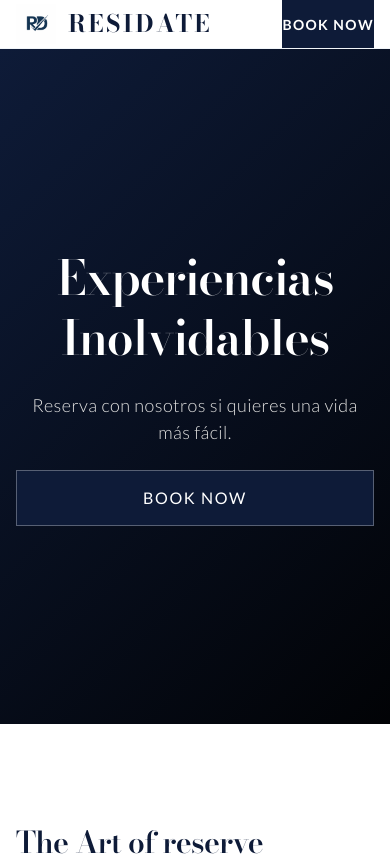
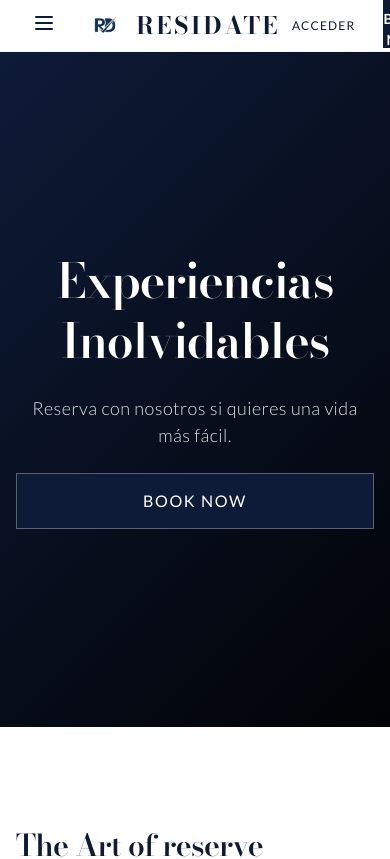
Before and after one commit to Dariushok11/residate, a Next.js app: page / in a window 390 px wide. Shown: the top 859 px of the page. Built offline with nearby package versions, Linux system fonts and the light colour scheme; no server answers; the database is empty.

Commit message:
Fix mobile header: make 'Acceder' visible and add MobileNav component

```diff
--- a/app/page.tsx
+++ b/app/page.tsx
@@ -38,6 +38,7 @@ export default function Home() {
             <header className="sticky top-0 z-50 w-full border-b border-[var(--border-subtle)] bg-[var(--bg-primary)]/80 backdrop-blur">
                 <div className="container flex h-[var(--header-height)] items-center justify-between px-4 md-px-6">
                     <div className="flex items-center gap-3">
+                        <MobileNav />
                         <img src="/logo_fix.png" alt="ResiDate Logo" className="h-10 w-10 object-contain" style={{ minWidth: '40px' }} />
                         <h1 className="text-2xl font-bold uppercase tracking-widest font-serif">ResiDate</h1>
                     </div>
@@ -47,7 +48,7 @@ export default function Home() {
                     </nav>
                     <div className="flex items-center gap-4">
                         <Link href="/login">
-                            <Button variant="ghost" className="hidden sm-inline-flex">Acceder</Button>
+                            <Button variant="ghost" className="inline-flex px-3 sm:px-4 text-xs sm:text-sm">Acceder</Button>
                         </Link>
                         <Link href="/book">
                             <Button>Book Now</Button>
```
